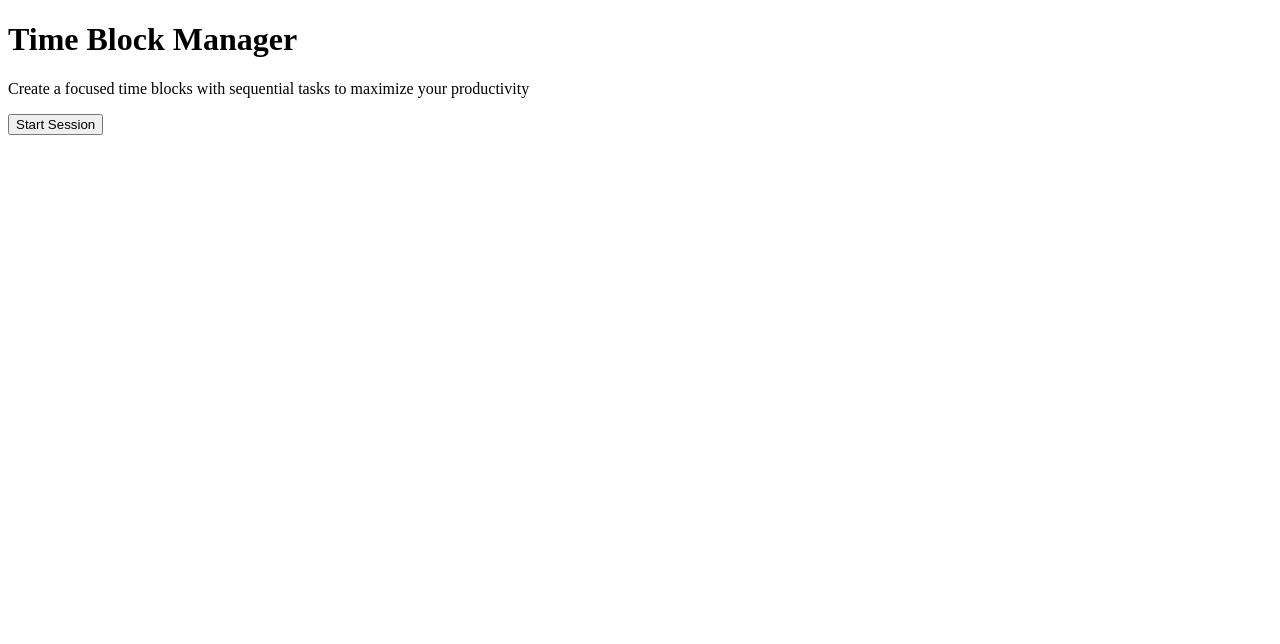
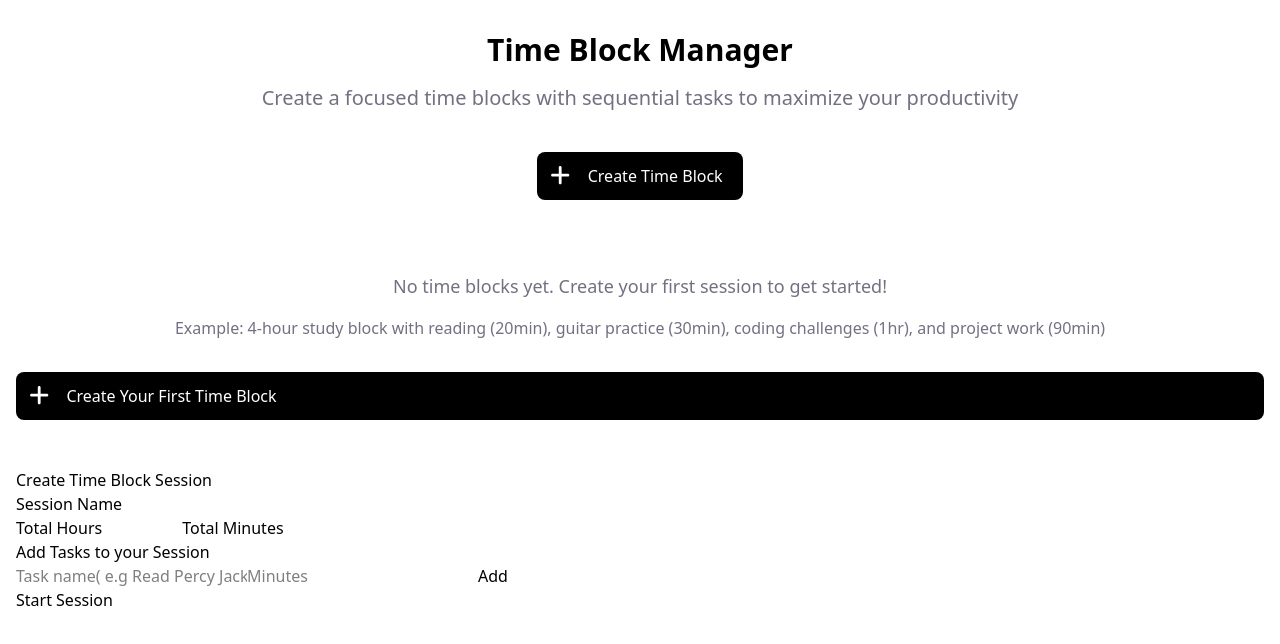
Before and after one commit to didymus707/devatine, a React (Vite) app: page / in a window 1280 px wide. Shown: the top 644 px of the page. Built offline with nearby package versions, Linux system fonts and the light colour scheme.

Commit message:
added icons

```diff
--- a/package.json
+++ b/package.json
@@ -13,6 +13,7 @@
     "@tailwindcss/vite": "^4.1.13",
     "react": "^19.1.1",
     "react-dom": "^19.1.1",
+    "react-icons": "^5.5.0",
     "tailwindcss": "^4.1.13",
     "uuid": "^12.0.0"
   },
--- a/src/App.tsx
+++ b/src/App.tsx
@@ -1,23 +1,50 @@
-import { useState } from "react";
-import { Timer } from "./components/layout/timer";
+import { Add } from "./components/primitives/icons";
+import TaskForm from "./components/taskform";
 
 function App() {
   return (
     <>
-      <div className="app-container">
-        <div className="header">
-          <h1>Time Block Manager</h1>
-          <p>
+      <div className="app-container w-full h-full flex flex-col gap-4 p-4 font-sans border-indigo-500">
+        <div className="header flex flex-col justify-center text-center font-sans border-indigo-500">
+          <h1 className="my-4 text-3xl font-bold border-rose-500">
+            Time Block Manager
+          </h1>
+          <p className="subtitle text-xl antialiased text-[#717182]">
             Create a focused time blocks with sequential tasks to maximize your
             productivity
           </p>
         </div>
 
-        <div className="time-block-wrapper">
-          <button className="time-block-btn">Start Session</button>
+        <div className="main-content w-full">
+          <div className="flex text-center justify-center mx-auto my-6">
+            <div className="flex bg-black p-3 rounded-lg" onClick={() => {}}>
+              <Add size="1.4em" color={"white"} classNames={["mr-4"]} />
+              <p className="text-md text-white pr-2">Create Time Block</p>
+            </div>
+          </div>
+
+          <div className="info flex flex-col text-center justify-center py-12  text-[#717182]">
+            <p className="text-center text-lg">
+              No time blocks yet. Create your first session to get started!
+            </p>
+            <span className="text-md py-4">
+              Example: 4-hour study block with reading (20min), guitar practice
+              (30min), coding challenges (1hr), and project work (90min)
+            </span>
+
+            <div
+              className="flex bg-black p-3 rounded-lg mt-4"
+              onClick={() => {}}
+            >
+              <Add size="1.4em" color={"white"} classNames={["mr-4"]} />
+              <p className="text-md text-white pr-2">
+                Create Your First Time Block
+              </p>
+            </div>
+          </div>
+          <TaskForm />
         </div>
       </div>
-      <Timer />
     </>
   );
 }
--- /dev/null
+++ b/src/components/primitives/icons.tsx
@@ -0,0 +1,18 @@
+import { FaPlus } from "react-icons/fa6";
+
+type IconProps = {
+  size: string;
+  color: string;
+  onClick?: () => void;
+  classNames: string[];
+};
+
+export const Add = (props: IconProps) => {
+  const { classNames, size, color } = props;
+
+  return (
+    <div className={classNames.join(" ")}>
+      <FaPlus size={size} color={color} />
+    </div>
+  );
+};
--- /dev/null
+++ b/src/components/primitives/tooltip.tsx
@@ -0,0 +1,25 @@
+import React from "react";
+
+type TooltipProps = {
+  description: string;
+  children: React.ReactNode;
+  position: string;
+  positionH?: string;
+};
+
+const Tooltip = (props: TooltipProps) => {
+  const { description, children, position, positionH } = props;
+
+  return (
+    <div className="group relative flex">
+      {children}
+      <span
+        className={`absolute ${position} scale-0 transition-all rounded bg-stone-500 p-2 mt-2 mx-[-20px] text-xs text-white ${positionH} group-hover:scale-100`}
+      >
+        {description}
+      </span>
+    </div>
+  );
+};
+
+export default Tooltip;
--- a/src/components/taskform.tsx
+++ b/src/components/taskform.tsx
@@ -19,7 +19,9 @@ interface Block {
 const TaskForm = () => {
   const [tasks, setTasks] = useState<Task[]>([]);
   const [taskValue, setTaskValue] = useState("");
-  const [taskDuration, setTaskDuration] = useState(0);
+  const [taskDuration, setTaskDuration] = useState<number | undefined>(
+    undefined
+  );
   const [sessionValue, setSessionValue] = useState("");
 
   // const handleSubmit = (e: React.FormEvent) => {
@@ -30,8 +32,14 @@ const TaskForm = () => {
   //   });
   // };
 
-  const addTasks = () => {
-    if (taskValue.trim() === "" || taskDuration <= 0) return;
+  const addTasks = (e: React.FormEvent) => {
+    e.preventDefault();
+    if (
+      taskValue.trim() === "" ||
+      taskDuration === undefined ||
+      taskDuration <= 0
+    )
+      return;
 
     const newTask: Task = {
       id: uuidv4(),
@@ -40,6 +48,7 @@ const TaskForm = () => {
       completed: false,
     };
     setTasks([...tasks, newTask]);
+    console.log(tasks);
   };
 
   return (
@@ -92,18 +101,36 @@ const TaskForm = () => {
                   onChange={(e) => setTaskValue(e.target.value)}
                 />
                 <input
-                  min={1}
+                  min={0}
                   type="number"
                   id="task-in-minutes"
                   name="task-in-minutes"
-                  value={taskDuration}
-                  placeholder="Duration in minutes"
-                  onChange={(e) => setTaskDuration(Number(e.target.value))}
+                  value={taskDuration ?? ""}
+                  placeholder="Minutes"
+                  onChange={(e) => {
+                    const val = e.target.value;
+                    setTaskDuration(
+                      val === "" ? undefined : Number(e.target.value)
+                    );
+                  }}
                 />
                 <button onClick={addTasks}>Add</button>
               </div>
             </div>
           </form>
+        </div>
+
+        <div className="task-list">
+          {tasks.map((task) => (
+            <div className="task-item flex space-between" key={task.id}>
+              <span>{task.name}</span>
+              <span>{task.duration} mins</span>
+            </div>
+          ))}
+        </div>
+
+        <div className="start-session">
+          <button className="start-session-btn">Start Session</button>
         </div>
       </div>
     </>
--- a/src/main.tsx
+++ b/src/main.tsx
@@ -1,6 +1,7 @@
 import { StrictMode } from 'react'
 import { createRoot } from 'react-dom/client'
 import App from './App.tsx'
+import "./index.css";
 
 createRoot(document.getElementById('root')!).render(
   <StrictMode>
```
Also changed, not shown: 1 other file (tests, documents, lock files or other folders).
